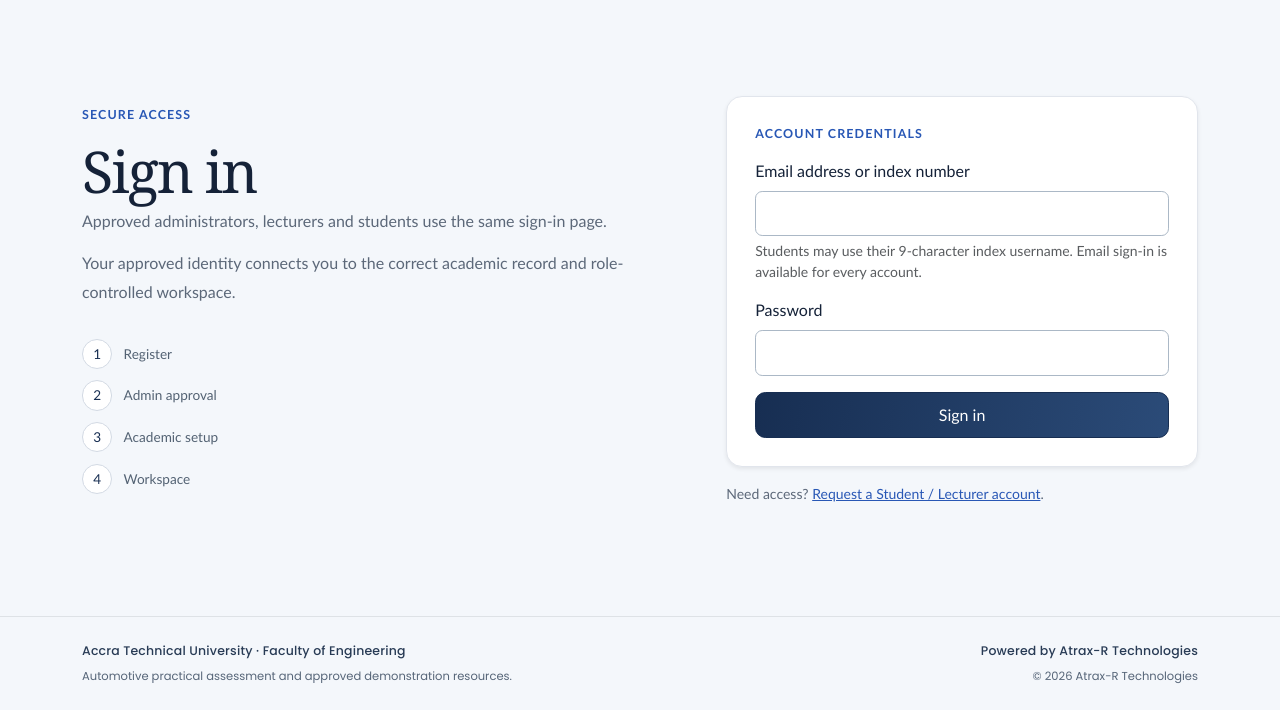
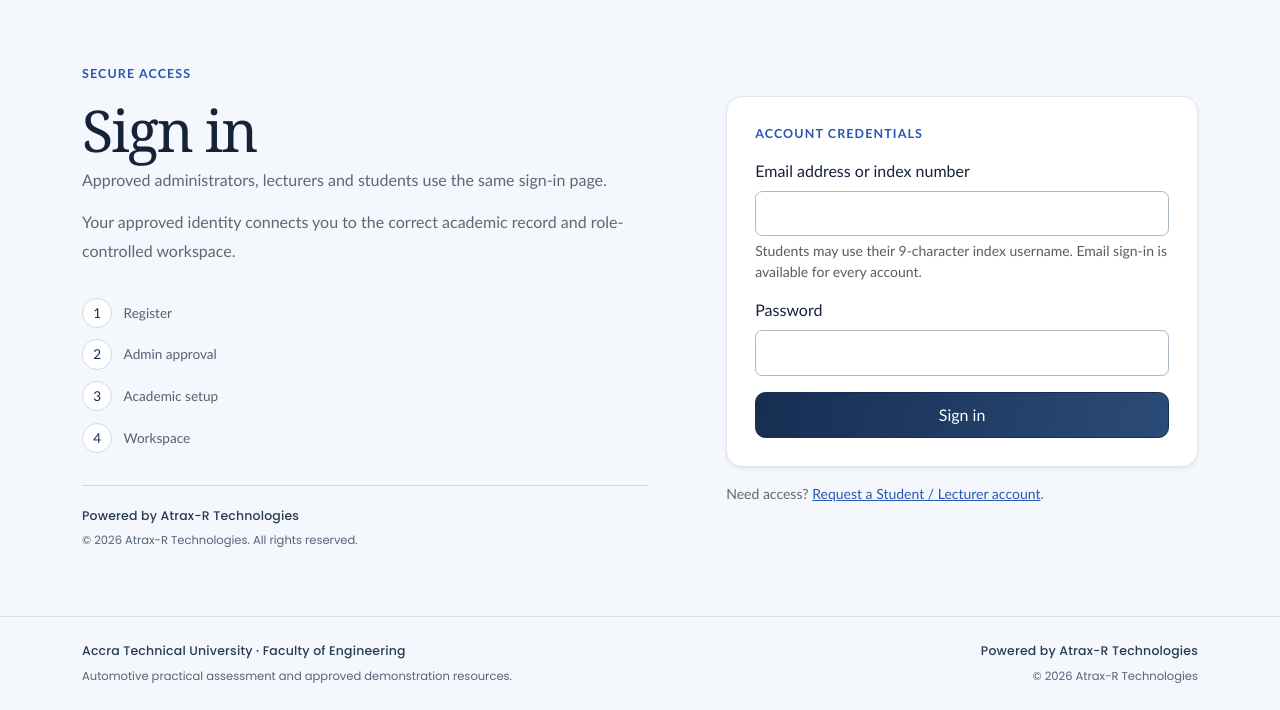
Before and after one commit to LawerhCaesar/atu-virtual-laboratory-management-platform, a Django app: page /accounts/login/ in a window 1280 px wide. Shown: the part 91-801 px from the top of the page. Run offline with Django 5.2, Linux system fonts and the light colour scheme; some libraries are stand-ins or nearby versions.

Commit message:
Add Atrax-R credit to public access page introductions

```diff
--- a/static/css/platform.css
+++ b/static/css/platform.css
@@ -40,6 +40,10 @@ h1, h2 { color: #08162b; letter-spacing: -.035em; }
 .access-layout { display: grid; grid-template-columns: 1.2fr 1fr; align-items: center; gap: 7%; min-height: 65vh; }
 .access-introduction h1 { font-size: clamp(2.5rem, 4.5vw, 4rem); line-height: 1.05; }
 .access-description { color: #5c6879; line-height: 1.8; }
+.access-credit { margin-top: 2rem; padding-top: 1.25rem; border-top: 1px solid #d2d9e3; font-family: "Poppins Footer", "Avenir Next", "Segoe UI", sans-serif; }
+.welcome-story .access-credit { border-color: #ffffff26; }
+.welcome-story .access-credit .footer-heading { color: #fff; }
+.welcome-story .access-credit .footer-detail { color: #d4ddeb; }
 .access-steps { list-style: none; counter-reset: access; padding: 0; margin-top: 2rem; }
 .access-steps li { counter-increment: access; display: flex; gap: .7rem; align-items: center; margin-block: .7rem; color: #536273; font-size: .85rem; }
 .access-steps li::before { content: counter(access); display: grid; place-items: center; width: 1.9rem; height: 1.9rem; border: 1px solid #d2d9e3; border-radius: 50%; background: #fff; color: #172e52; }
--- a/templates/accounts/login.html
+++ b/templates/accounts/login.html
@@ -8,6 +8,7 @@
   <p class="text-secondary">Approved administrators, lecturers and students use the same sign-in page.</p>
   <p class="access-description">Your approved identity connects you to the correct academic record and role-controlled workspace.</p>
   <ol class="access-steps"><li>Register</li><li>Admin approval</li><li>Academic setup</li><li>Workspace</li></ol>
+  {% include "includes/access_credit.html" %}
 </section>
 <div class="form-shell">
   <form method="post" novalidate class="card card-body shadow-sm">
--- a/templates/core/home.html
+++ b/templates/core/home.html
@@ -13,6 +13,7 @@
     <p class="story-description">A student-led practical-learning initiative created to support applied automotive education, simulation and collaborative research at ATU.</p>
     <div class="story-rule" aria-hidden="true"><span></span><span></span><span></span><span></span><span></span></div>
     <dl class="engineering-fields">{% for system in systems %}<div><dt>{{ system.code }}</dt><dd>{{ system.name }}</dd></div>{% endfor %}</dl>
+    {% include "includes/access_credit.html" %}
   </section>
   <section class="welcome-access" aria-labelledby="access-title">
     <section class="welcome-learning" aria-labelledby="learning-title" data-fact-url="{% url 'core:learning_fact' %}" data-fact-id="{{ learning_fact.id }}">
--- /dev/null
+++ b/templates/includes/access_credit.html
@@ -0,0 +1,4 @@
+<div class="access-credit">
+  <p class="footer-heading mb-0">Powered by Atrax-R Technologies</p>
+  <p class="footer-detail mb-0">&copy; 2026 Atrax-R Technologies. All rights reserved.</p>
+</div>
```
